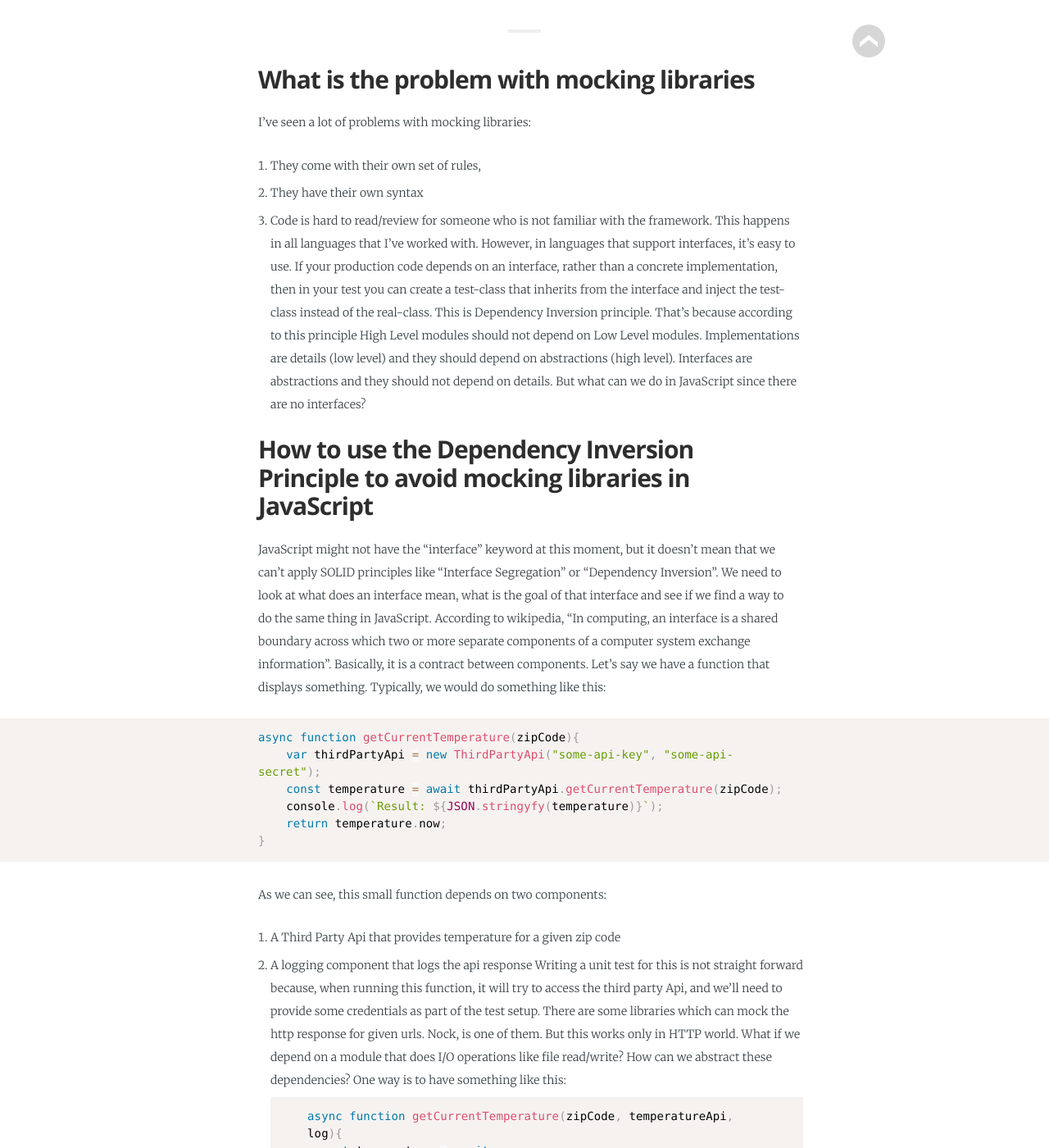
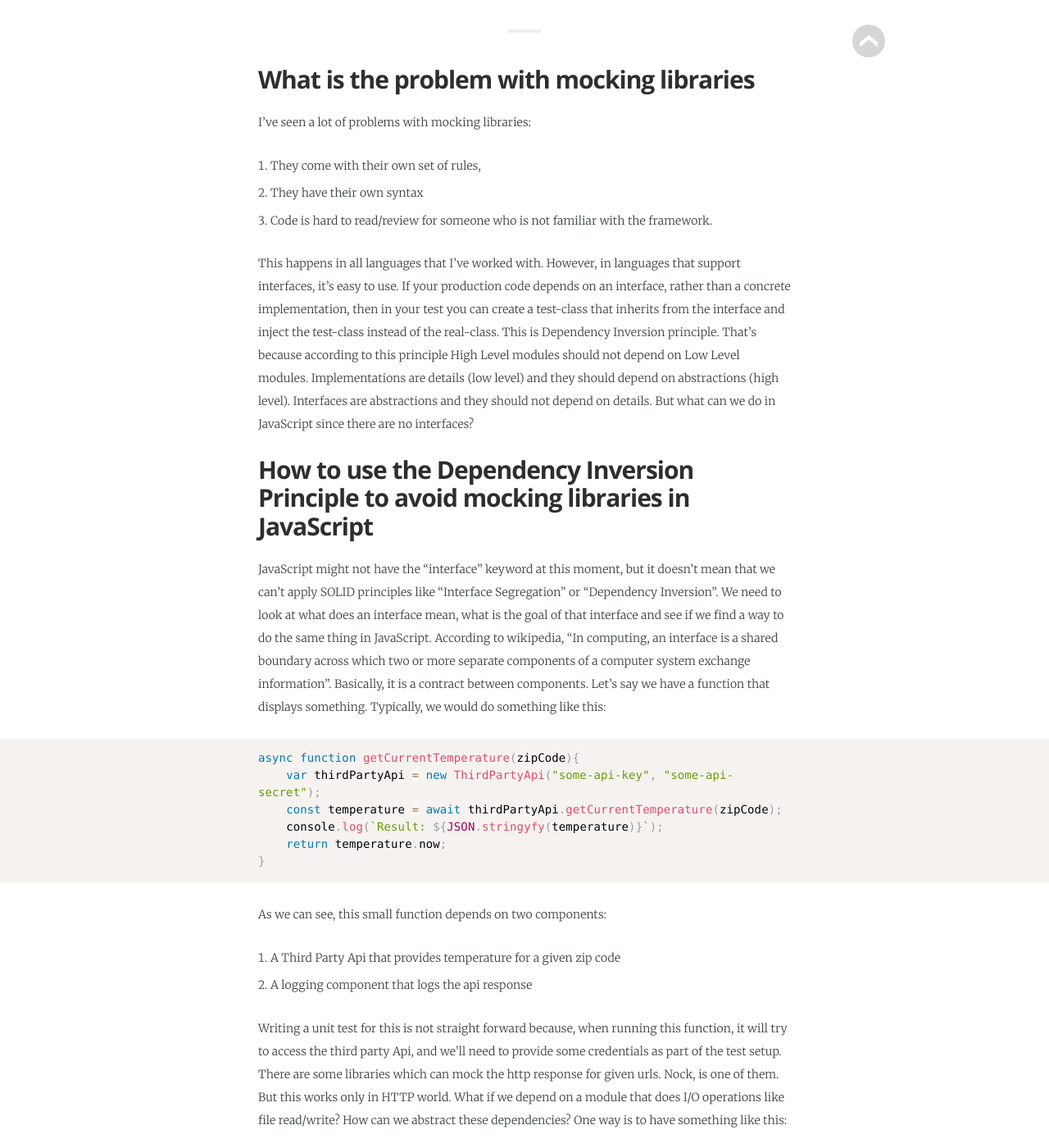
Before and after one commit to adimoraret/codetrest, a Jekyll site: the page built from _posts/2019-12-27-dependency-inversion-js-avoid-mocking-libraries.md, in a window 1280 px wide and 1400 px high, scrolled down 583 px. Shown: the whole window at 82% size. Built offline with Jekyll 4.4.1, drawn with Linux system fonts in a browser that asks for light colours; some web fonts are replaced.

Commit message:
Created some paragraphs

````diff
--- a/_posts/2019-12-27-dependency-inversion-js-avoid-mocking-libraries.md
+++ b/_posts/2019-12-27-dependency-inversion-js-avoid-mocking-libraries.md
@@ -9,11 +9,12 @@ language:           EN
 comments:           false
 published:          true
 ---
-## What is the problem with mocking libraries ##
+## What is the problem with mocking libraries
 I've seen a lot of problems with mocking libraries:
 1. They come with their own set of rules,
 1. They have their own syntax
 1. Code is hard to read/review for someone who is not familiar with the framework.
+
 This happens in all languages that I've worked with. However, in languages that support interfaces, it's easy to use. If your production code depends on an interface, rather than a concrete implementation, then in your test you can create a test-class that inherits from the interface and inject the test-class instead of the real-class. This is Dependency Inversion principle. That's because according to this principle High Level modules should not depend on Low Level modules. Implementations are details (low level) and they should depend on abstractions (high level). Interfaces are abstractions and they should not depend on details.
 But what can we do in JavaScript since there are no interfaces?
 
@@ -32,6 +33,7 @@ async function getCurrentTemperature(zipCode){
 As we can see, this small function depends on two components:
 1. A Third Party Api that provides temperature for a given zip code
 2. A logging component that logs the api response
+
 Writing a unit test for this is not straight forward because, when running this function, it will try to access the third party Api, and we'll need to provide some credentials as part of the test setup. There are some libraries which can mock the http response for given urls. Nock, is one of them. But this works only in HTTP world. What if we depend on a module that does I/O operations like file read/write?
 How can we abstract these dependencies? One way is to have something like this:
 ```javascript
````
